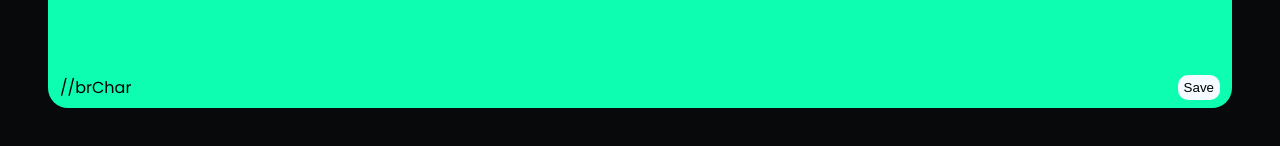
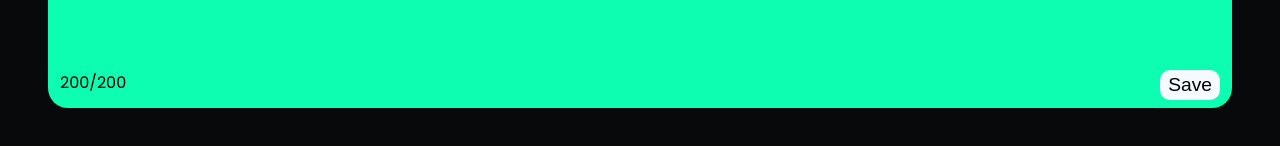
Before and after one commit to dimovv23/Notes-App, a React (Vite) app: page / in a window 1280 px wide. Shown: the part 260-406 px from the top of the page. Built offline with nearby package versions, Linux system fonts and the light colour scheme.

Commit message:
Char limiter

```diff
--- a/src/App.css
+++ b/src/App.css
@@ -28,7 +28,7 @@
   justify-content: space-between;
   min-height: 280px;
   margin: 1rem 0;
-  background-color: #7cc6fe;
+  background-color: #f4faff;
   border-radius: 20px;
   padding: 0 0.75rem;
 }
@@ -55,10 +55,12 @@
 .new-note div button {
   background-color: #f4faff;
   border-radius: 10px;
+  padding: 0.25rem 0.5rem;
+  font-size: 1.2rem;
 }
 
 .new-note div button:hover {
-  background-color: #8789c0;
+  background-color: #7cc6fe;
   color: #f4faff;
 }
 
--- a/src/components/Note.jsx
+++ b/src/components/Note.jsx
@@ -1,5 +1,5 @@
 import { MdDeleteSweep } from "react-icons/md";
-import { useRef } from "react";
+import { useRef, useState } from "react";
 
 export default function Note({
   content,
@@ -10,6 +10,13 @@ export default function Note({
   date,
 }) {
   const userInput = useRef();
+  const [charCount, setCharCount] = useState(0);
+  const charLimit = 200;
+
+  function handleInputChange(event) {
+    const userInputValue = event.target.value;
+    setCharCount(userInputValue.length);
+  }
 
   function handleSave() {
     const userContent = userInput.current.value;
@@ -24,6 +31,7 @@ export default function Note({
     });
 
     userInput.current.value = "";
+    setCharCount(0);
   }
 
   return (
@@ -50,9 +58,13 @@ export default function Note({
             cols="32"
             rows="10"
             placeholder="Start typping to add a note..."
+            maxLength={charLimit}
+            onChange={handleInputChange}
           ></textarea>
           <div className="note-footer">
-            <span>//brChar</span>
+            <span>
+              {charLimit - charCount}/{charLimit}
+            </span>
             <button onClick={handleSave}>Save</button>
           </div>
         </div>
```
